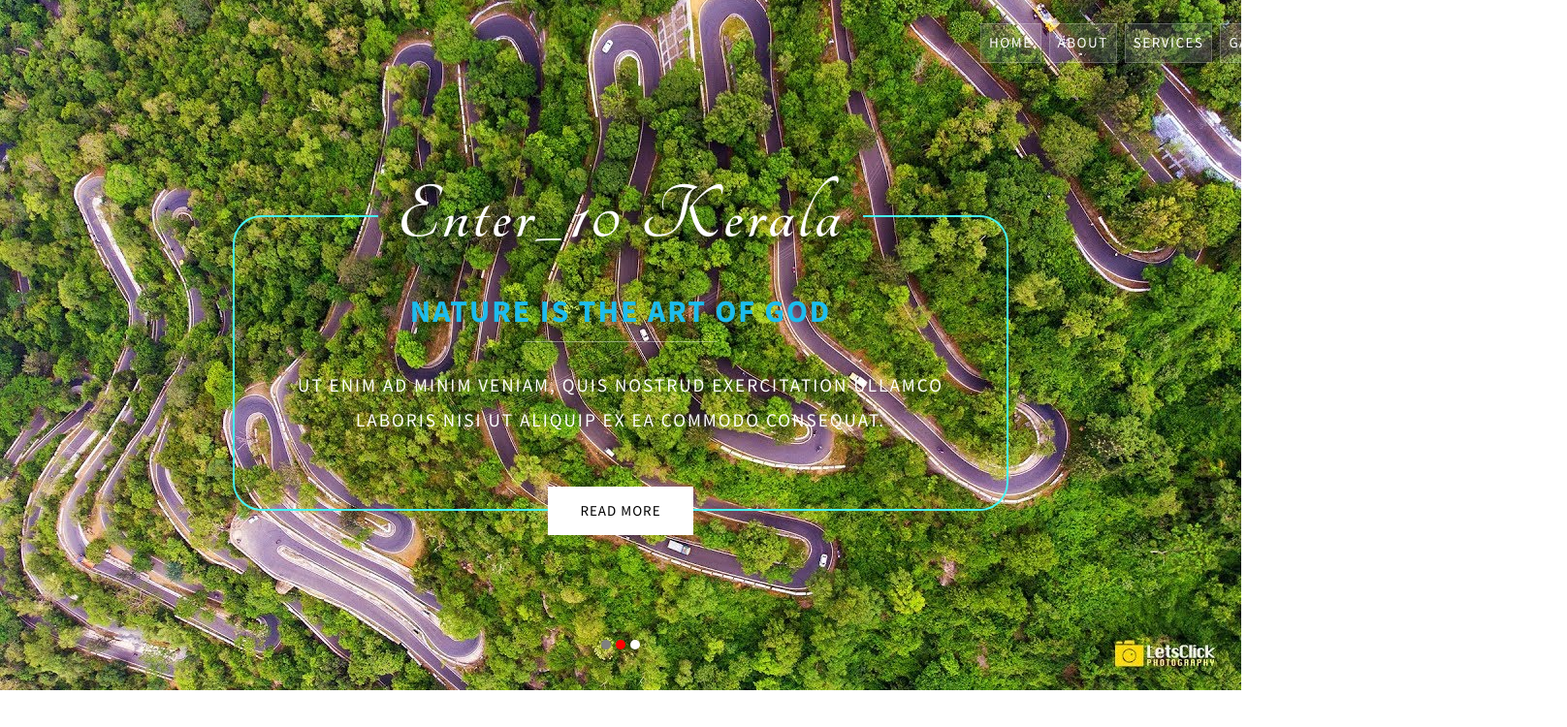
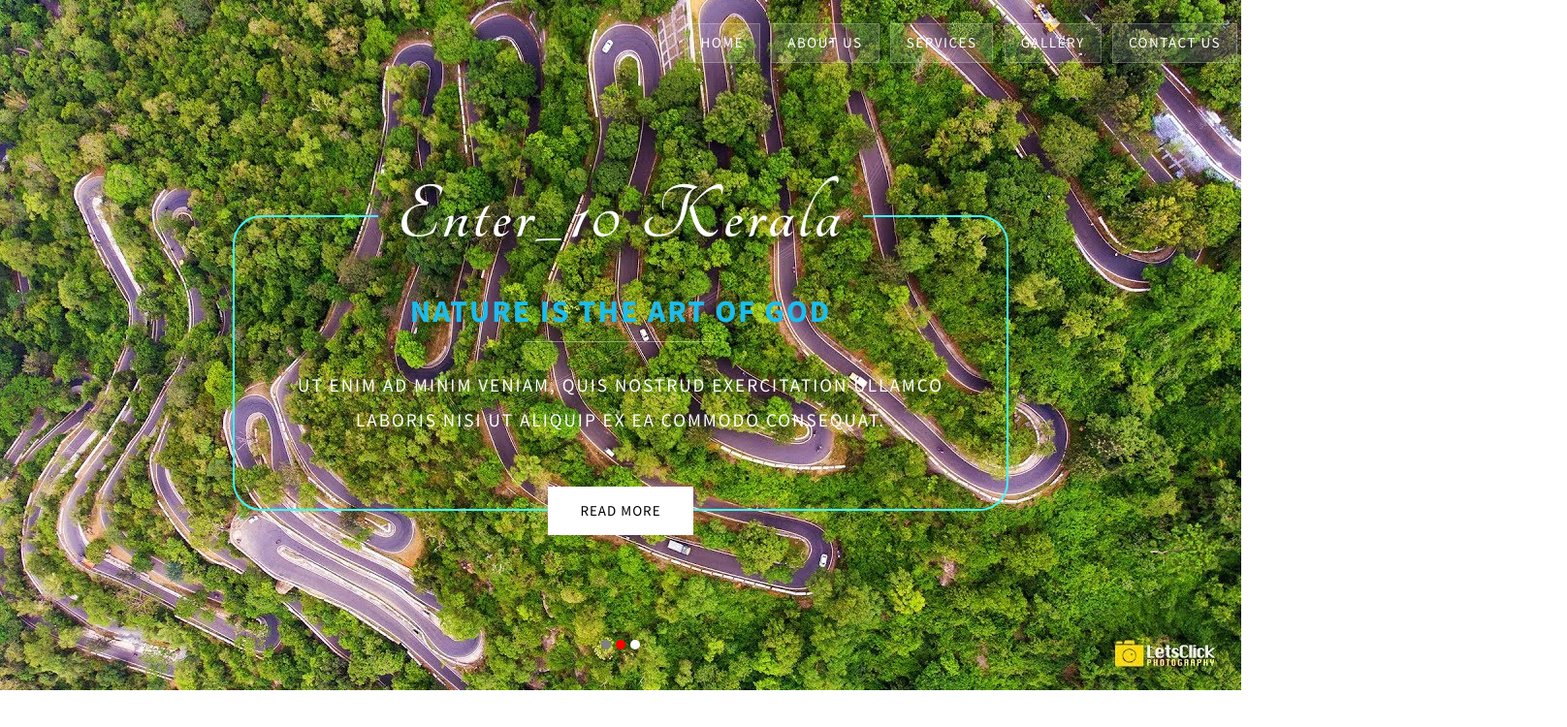
Before and after one commit to muhammadAshiqK/Enter-10-kerala-official, a plain HTML site: page index.html in a window 1280 px wide. Shown: the top 750 px of the page at 97% size, 1616 px wide, since content can reach past the window. Drawn offline with nearby package versions, Linux system fonts and the light colour scheme.

Commit message:
Update index.html

```diff
--- a/index.html
+++ b/index.html
@@ -49,36 +49,18 @@ License URL: http://creativecommons.org/licenses/by/3.0/
 		<!-- banner -->
 		<div class=" banner_w3lspvt">
 			<!-- nav -->
-			<div class="col-md-6 nav_w3ls pt-3 pb-3 text-center" style="margin-left: 61em;">
-				<nav class="navbar navbar-expand-lg navbar-light">
-					<button class="navbar-toggler" type="button" data-toggle="collapse" data-target="#navbarSupportedContent" aria-controls="navbarSupportedContent" aria-expanded="false" aria-label="Toggle navigation">
-					  <span class="navbar-toggler-icon"></span>
-					</button>
-
-					<div class="collapse navbar-collapse" id="navbarSupportedContent">
-					  <ul class="navbar-nav mr-auto">
-						<li class="nav-item active">
-						  <a class="nav-link text-white" id="hom" href="index.html">Home <span class="sr-only">(current)</span></a>
-						</li>
-						<li class="nav-item">
-						  <a class="nav-link text-white" id="abo" href="about.html">About</a>
-						</li>
-						<li class="nav-item">
-							<a class="nav-link text-white" id="ser" href="#services">Services</a>
-						  </li>
-						  <li class="nav-item">
-							<a class="nav-link text-white" id="gal" href="#gallery">Gallary</a>
-						  </li>
-						  <li class="nav-item">
-							<a class="nav-link text-white" id="con" href="contact.html">Contact Us</a>
-						  </li>
-
-
-					  </ul>
-
-					</div>
-				  </nav>
-
+			<div class="nav_w3ls pt-4 pb-3 text-right">
+				<nav>
+					<label for="drop" class="toggle">Menu</label>
+					<input type="checkbox" id="drop" />
+					<ul class="menu">
+						<li><a href="index.html">Home</a></li>
+						<li><a href="about.html">About Us</a></li>
+						<li><a href="#services">Services</a></li>
+						<li><a href="#gallery">Gallery</a></li>
+						<li><a href="contact.html">Contact Us</a></li>
+					</ul>
+				</nav>
 			</div>
 
 			<!-- //nav -->
```
